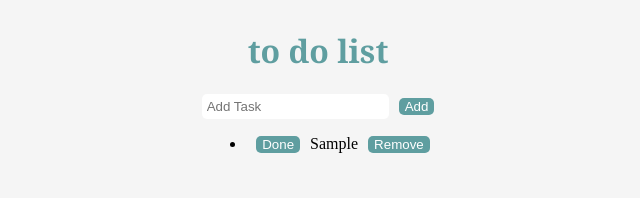
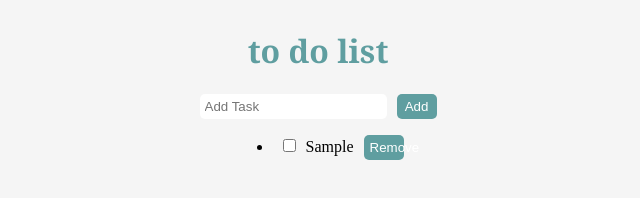
Before and after one commit to ashtonregalado/Activity-1, a website built with Vite: page index.html in a window 1280 px wide. Both pictures are taken after typing "Sample" into the empty fields and a click on the button "Add". Shown: the whole page, without its empty margins (322-962 px from the left). Built offline with nearby package versions, Linux system fonts and the light colour scheme.

Commit message:
Your descriptive message about the changes

```diff
--- a/src/main.ts
+++ b/src/main.ts
@@ -5,16 +5,18 @@ function myFunction() {
   if (!view) return;
 
   let newTD = document.createElement("li");
+  newTD.style.marginBottom = "5px"
   let inputText = (document.getElementById("myText") as HTMLInputElement).value;
 
   if (!inputText.trim()) return;
 
   var node = document.createTextNode(inputText);
 
-  let doneButton = document.createElement("button");
-  doneButton.textContent = "Done";
+  let doneButton = document.createElement("input");
+  doneButton.type = "checkbox",
   doneButton.style.marginLeft = "10px";
   doneButton.style.marginRight = "10px"
+
 
   doneButton.addEventListener("click", () => {
     newTD.style.textDecoration = "line-through";
--- a/src/style.css
+++ b/src/style.css
@@ -36,6 +36,9 @@ button {
   border-style: none;
   border-radius: 5px;
   margin-left: 10px;
+  height: 25px;
+  width: 40px
+
 }
 
 .list {
```
